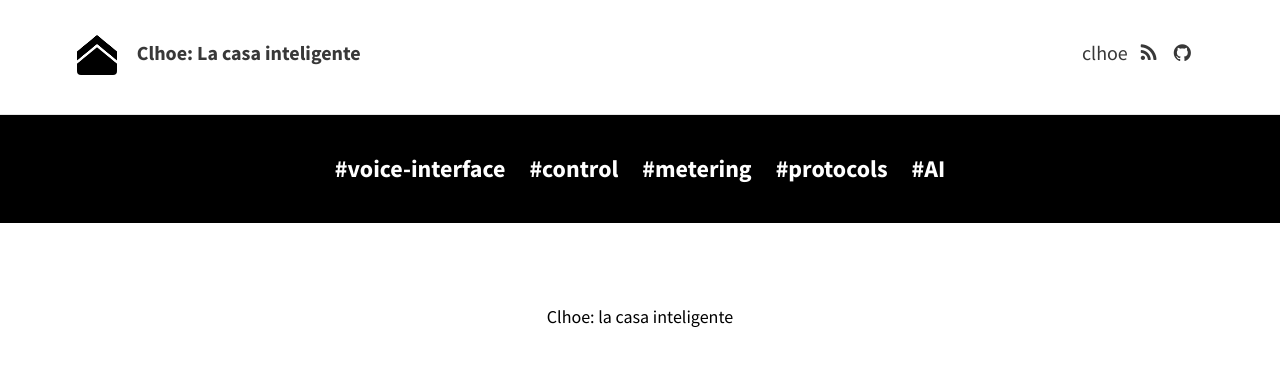
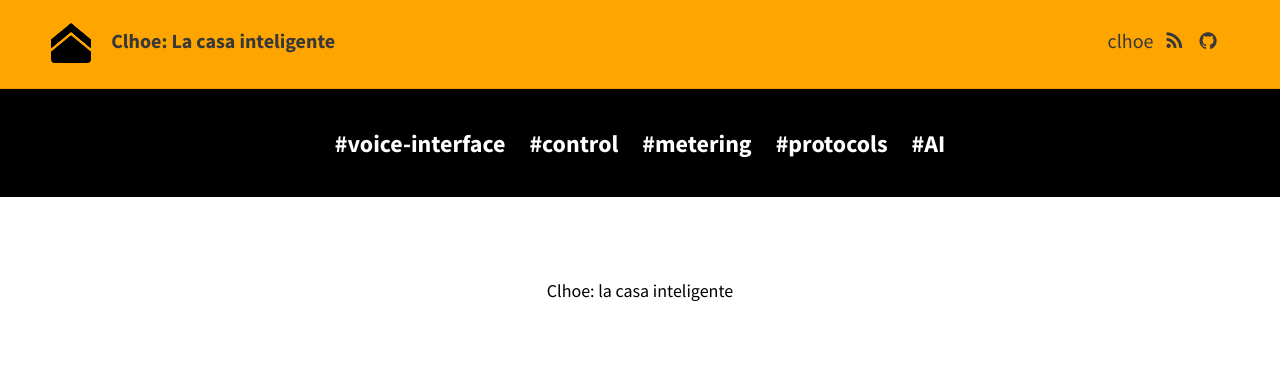
Before and after one commit to clhoe/clhoe.github.io, a Jekyll site: the page built from index.html, in a window 1280 px wide. Shown: the top 366 px of the page. Built offline with Jekyll 4.4.1, drawn with Linux system fonts in a browser that asks for light colours; nearby versions of some CDN libraries; the list of posts is cut into pages by our own code.

Commit message:
color bar

```diff
--- a/_sass/base/_variables.scss
+++ b/_sass/base/_variables.scss
@@ -6,10 +6,10 @@ $font-size: 1.25em;
 // Padding
 $padding-large: 25%;
 $padding-small: 5%;
-$padding-x-small: 3%;
+$padding-x-small: 2%;
 
 // Brand colours
-$brand-color: #fff;
+$brand-color: orange;
 $background-color: #fff;
 $border-color: rgba(0, 0, 0, 0.1); // rgba recommended if using feature images
 
```
